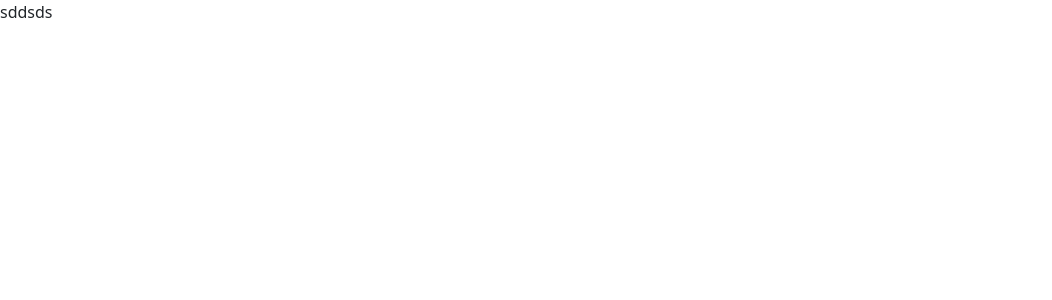
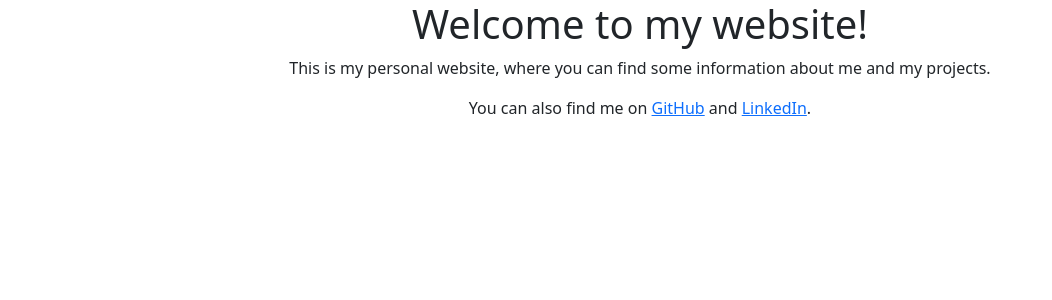
Before and after one commit to milanitommaso/personal-website, a Flask app: page / in a window 1280 px wide. Before the commit the part shown is almost empty. Shown: the top 300 px of the page, without its empty margins (0-1052 px from the left). Run offline with Flask 3, Linux system fonts and the light colour scheme.

Commit message:
home page draft

```diff
--- a/templates/index.html
+++ b/templates/index.html
@@ -5,8 +5,23 @@
     document.title = "Home - Milani Tommaso"
 </script>
 
-<div>
-    sddsds
+<div class="container">
+    <div class="row">
+        <div class="col-12">
+            <h1 class="text-center">Welcome to my website!</h1>
+        </div>
+    </div>
+    <div class="row">
+        <div class="col-12">
+            <p class="text-center">This is my personal website, where you can find some information about me and my
+                projects.</p>
+        </div>
+    </div>
+    <div class="row">
+        <div class="col-12">
+            <p class="text-center">You can also find me on <a href="https://github.com/milanitommaso">GitHub</a> and <a href="https://linkedin.com/in/milani-tommaso">LinkedIn</a>.</p>
+        </div>
+    </div>
 </div>
 
 {% endblock %}
```
